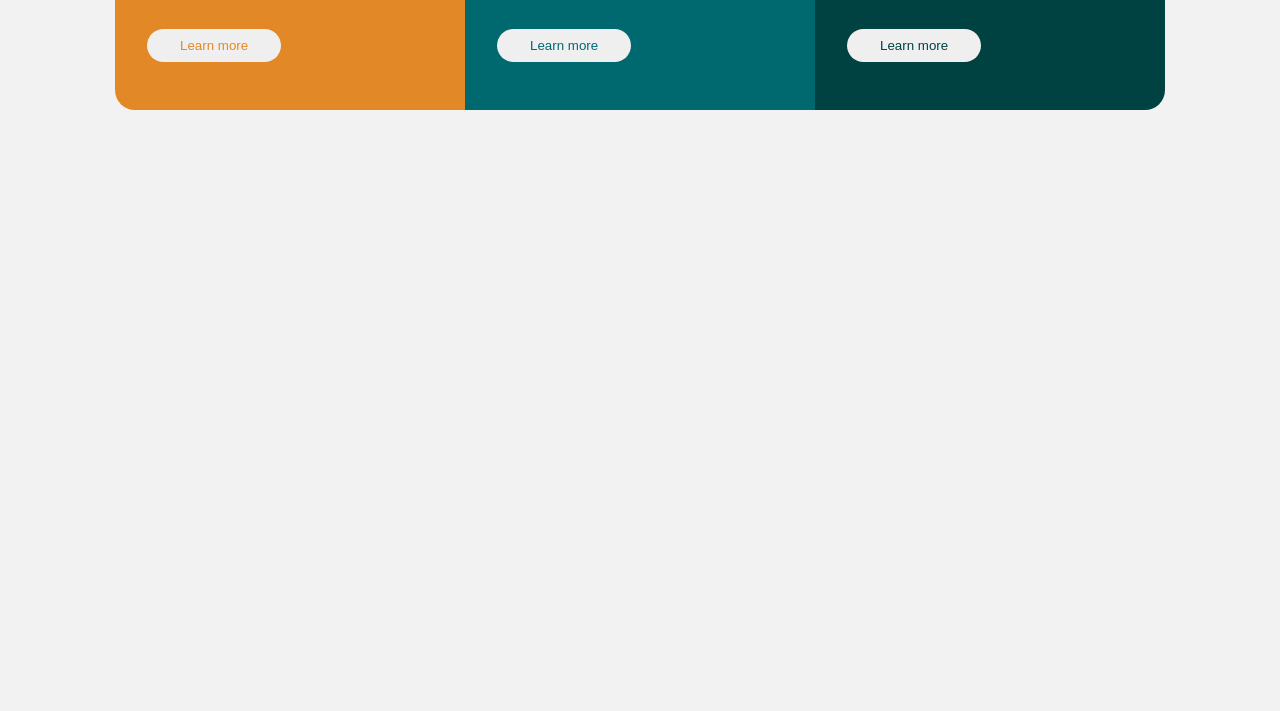
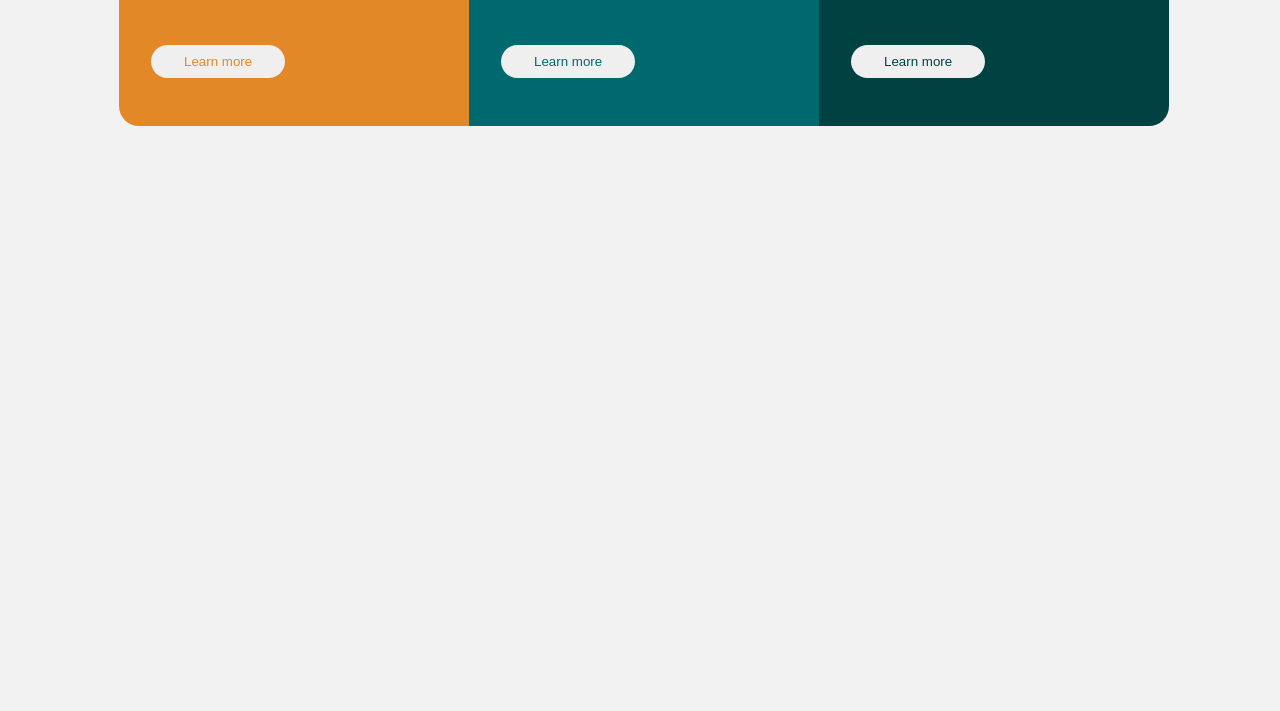
Before and after one commit to BreinerJT/3-column-preview-card-component, a plain HTML site: page index.html in a window 1280 px wide. Shown: the part 305-1016 px from the top of the page. Drawn offline with Linux system fonts and the light colour scheme.

Commit message:
Update styles.css

```diff
--- a/styles.css
+++ b/styles.css
@@ -84,6 +84,8 @@ body{
 }
 @media screen and (min-width: 1050px) {
     .card-wrapper{
+        margin: 5rem auto;
+        margin-left: 0.5rem;
         grid-template-columns: repeat(3, 1fr);
     }
     .card:nth-child(1){
```
